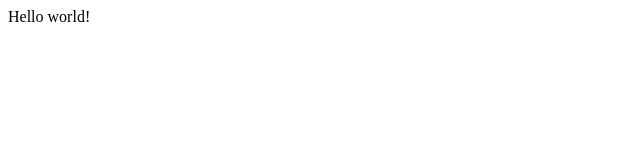
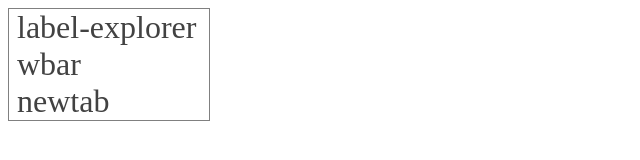
Before and after one commit to lui5c/lui5c.github.io, a Gatsby site: page / in a window 1280 px wide. Shown: the whole page, without its empty margins (0-640 px from the left). Built offline with nearby package versions, Linux system fonts and the light colour scheme; Gatsby itself is replaced by a stand-in of ours.

Commit message:
simple sidebar element from hello world starter

```diff
--- /dev/null
+++ b/gatsby-browser.js
@@ -0,0 +1 @@
+import "./style.scss"
--- a/gatsby-config.js
+++ b/gatsby-config.js
@@ -6,5 +6,7 @@
 
 module.exports = {
   /* Your site config here */
-  plugins: [],
+	plugins: [
+		`gatsby-plugin-sass`
+	],
 }
--- /dev/null
+++ b/src/components/sidenav.js
@@ -0,0 +1,19 @@
+import React from "react"
+import { Link } from "gatsby"
+
+export default function Sidenav() {
+	return (
+		<nav>
+			<Element name="label-explorer" />
+			<Element name="wbar" />
+			<Element name="newtab" />
+		</nav>
+		)
+}
+
+function Element(props) {
+	var path = "/" + props.name;
+	return (
+		<li><Link to={path}>{props.name}</Link></li>
+		)
+}
--- a/src/pages/index.js
+++ b/src/pages/index.js
@@ -1,5 +1,6 @@
 import React from "react"
+import Sidenav from "../components/sidenav"
 
 export default function Home() {
-  return <div>Hello world!</div>
+  return <Sidenav />
 }
--- /dev/null
+++ b/style.scss
@@ -0,0 +1,32 @@
+// colors
+$dark: #424242;
+$hover: #ff7200;
+
+nav{
+	width: 200px;
+	display: inline-block;
+	position: relative;
+	left: 0px;
+	top: 0px;
+	padding: 0px;
+	border: 1px solid gray; //for development only
+
+	a {
+		color: $dark;
+		text-decoration: none;
+		font-size: 2em;
+		&:hover{
+			color: $hover;
+			transition-duration: 0.1s;
+		}
+	}
+
+	li {
+		list-style-type: none;
+		padding-left: 0.5em;
+		&:hover{
+			box-shadow: 3px 0px $hover inset;
+			transition-duration: 0.1s;
+		}
+	}
+}
```
Also changed, not shown: package.json (+6 -2 lines), gatsby-node.js (added), writeups/label-explorer.md (added), writeups/wbar.md (added), 1 other file.
